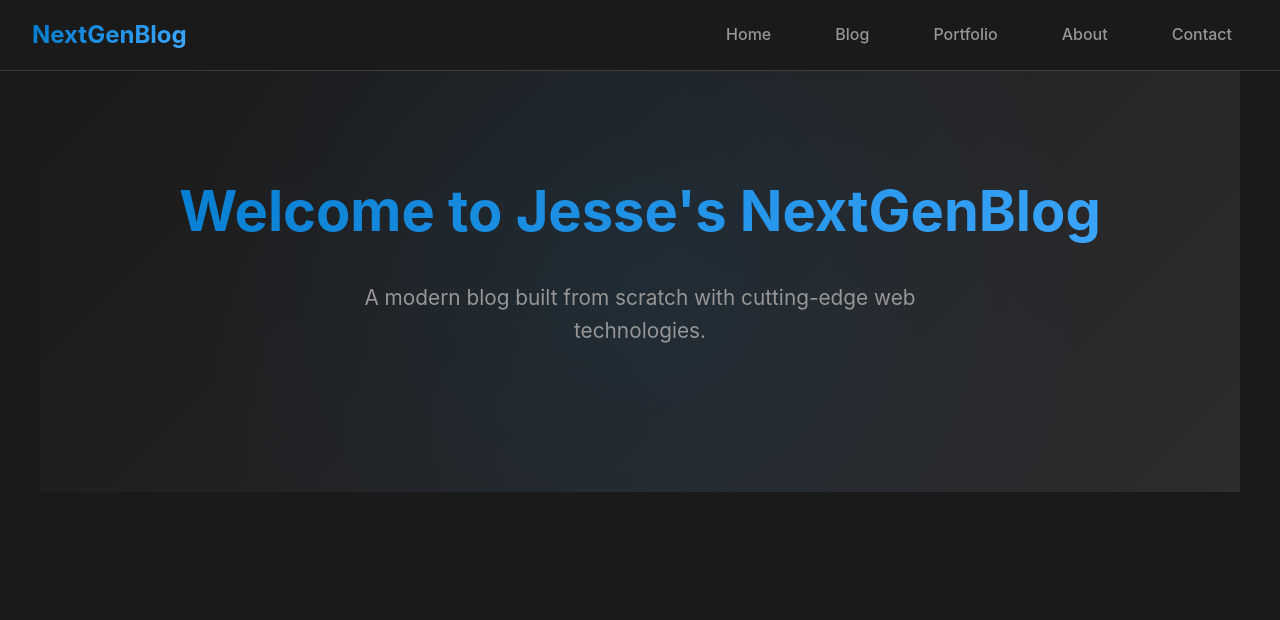
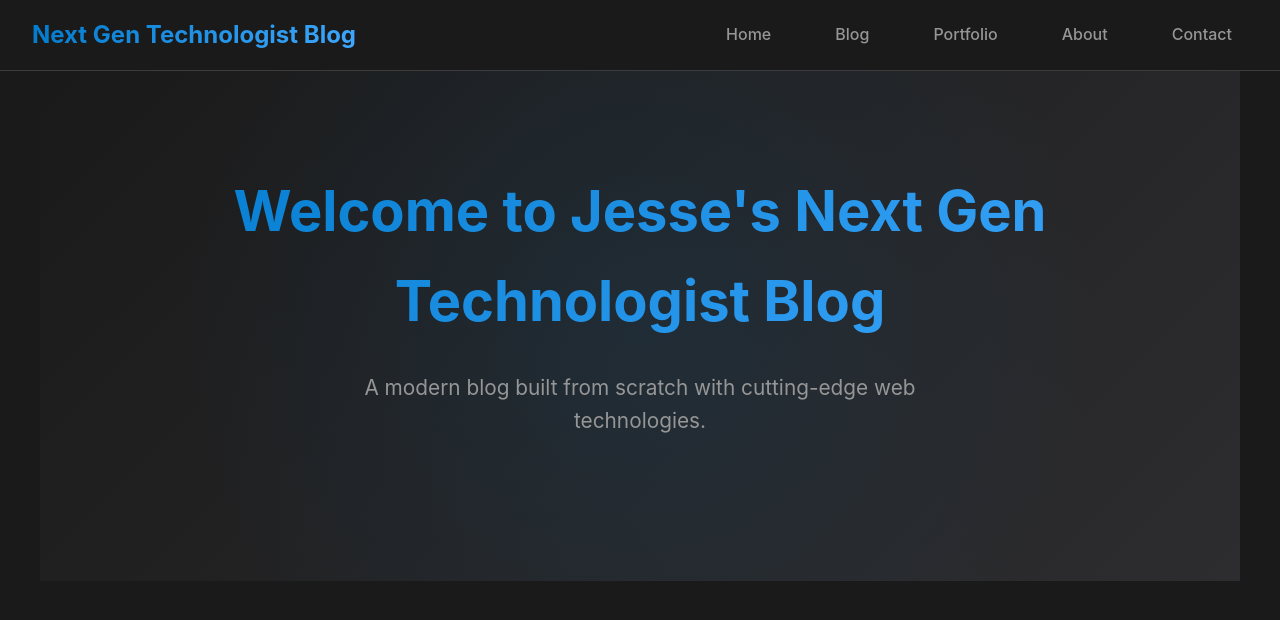
Before and after one commit to Bearmeadow92/NextGenBlog, a website: page index.html in a window 1280 px wide. Drawn offline with nearby package versions, Linux system fonts and the light colour scheme.

Commit message:
Ch-ch-ch-changes

```diff
--- a/index.html
+++ b/index.html
@@ -3,7 +3,7 @@
 <head>
     <meta charset="UTF-8">
     <meta name="viewport" content="width=device-width, initial-scale=1.0">
-    <title>NextGenBlog - Jesse</title>
+    <title>Next Gen Technologist Blog - Jesse</title>
     <link rel="stylesheet" href="styles.css">
     <!-- Add markdown parser -->
     <script src="https://cdn.jsdelivr.net/npm/marked/marked.min.js"></script>
@@ -11,7 +11,7 @@
 <body>
     <!-- Navigation -->
     <nav>
-        <div class="logo">NextGenBlog</div>
+        <div class="logo">Next Gen Technologist Blog</div>
         <ul class="nav-links">
             <li><a href="#home" onclick="showSection('home')">Home</a></li>
             <li><a href="#blog" onclick="showSection('blog')">Blog</a></li>
@@ -24,7 +24,7 @@
     <!-- Main Content -->
     <main>
         <section id="home" class="section active">
-            <h1>Welcome to Jesse's NextGenBlog</h1>
+            <h1>Welcome to Jesse's Next Gen Technologist Blog</h1>
             <p>A modern blog built from scratch with cutting-edge web technologies.</p>
         </section>
 
```
